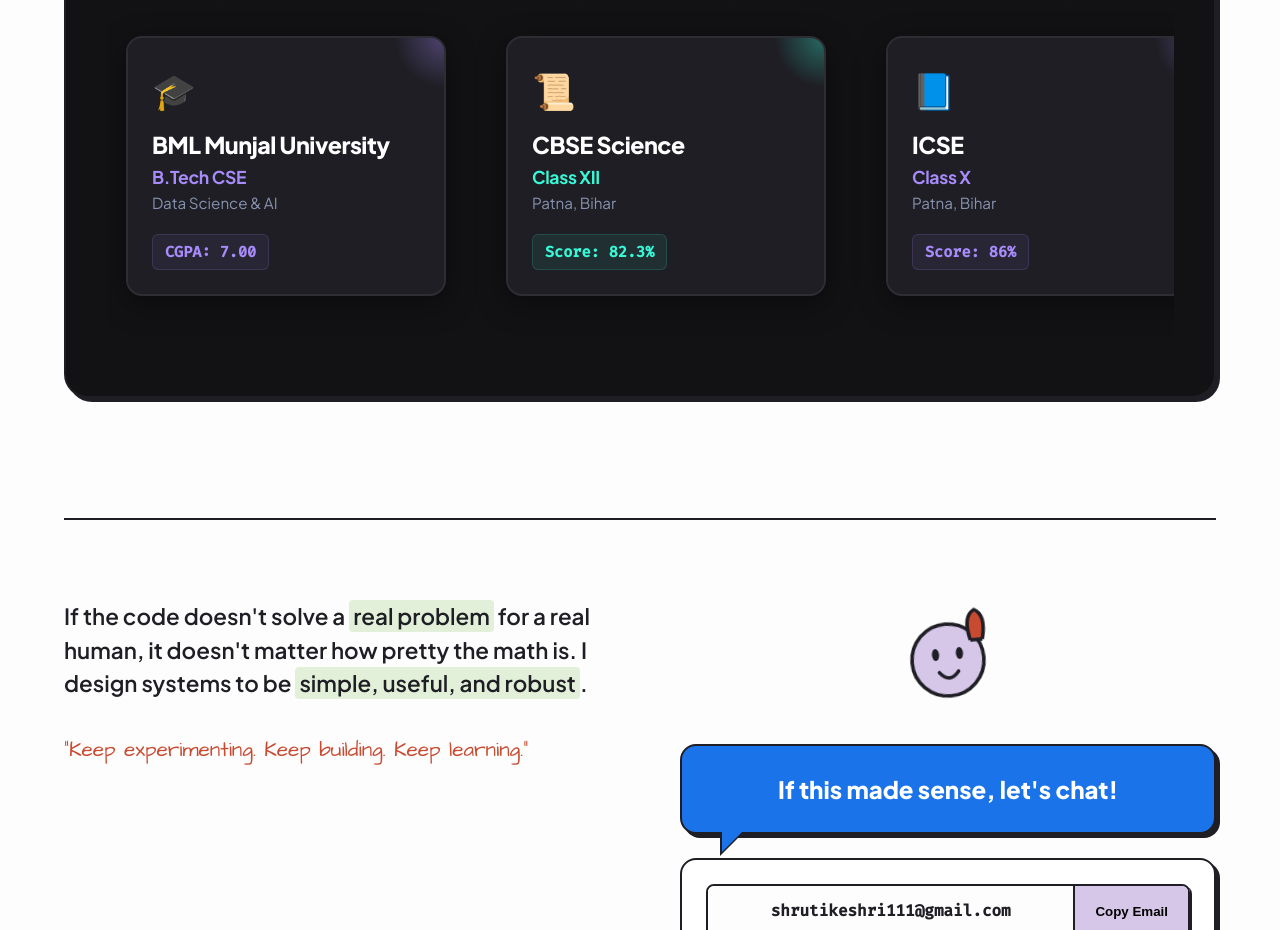
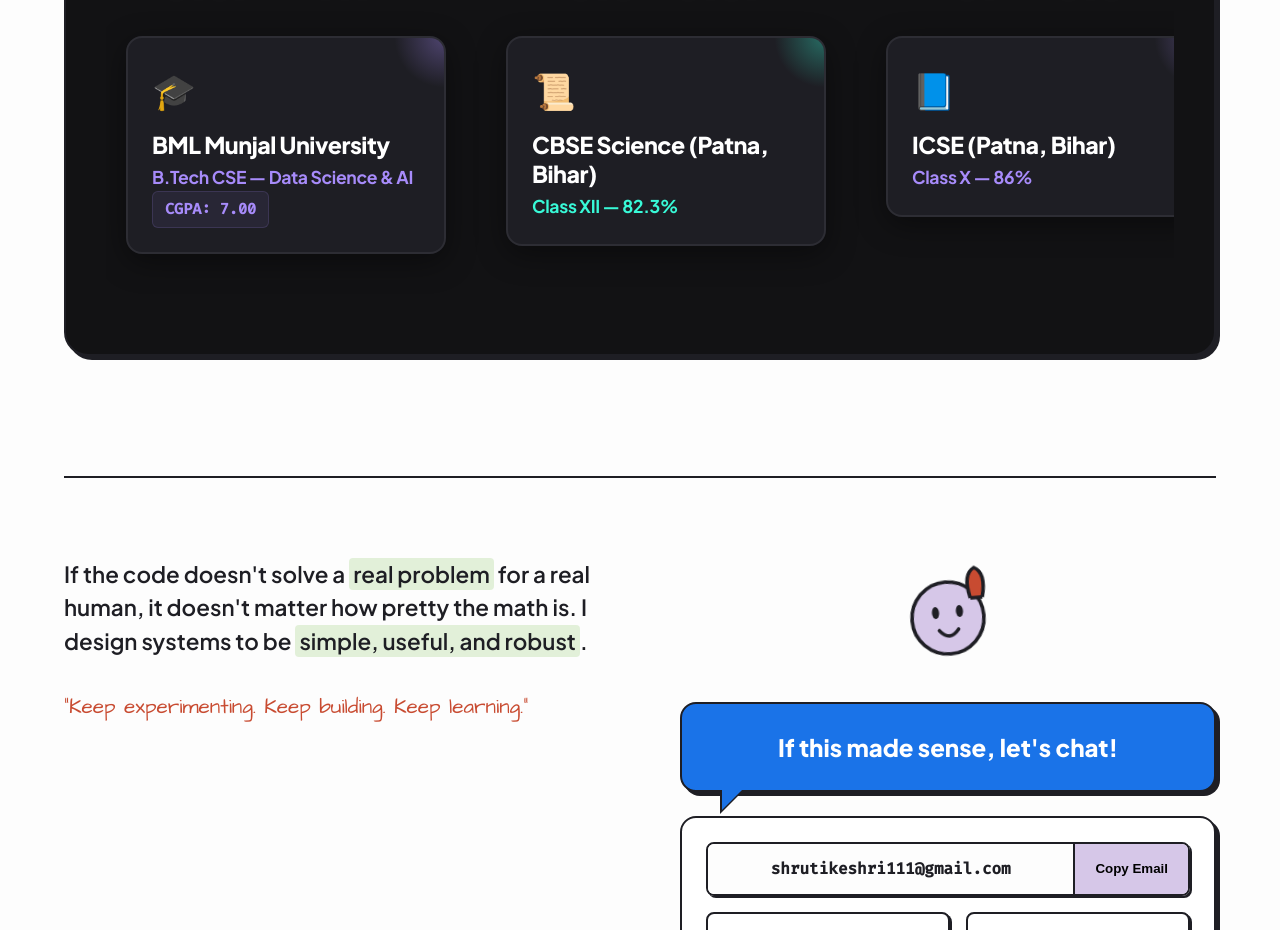
Before and after one commit to shruti906/Portfolio, a React (Vite) app: page / in a window 1280 px wide. Shown: the part 3624-4554 px from the top of the page. Built offline with nearby package versions, Linux system fonts and the light colour scheme.

Commit message:
Refine Technical Blueprint education content to match requested formatting exactly

```diff
--- a/src/components/TechnicalBlueprint.jsx
+++ b/src/components/TechnicalBlueprint.jsx
@@ -26,27 +26,24 @@
       year: '2023 – Present',
       emoji: '🎓',
       institution: 'BML Munjal University',
-      degree: 'B.Tech CSE',
-      spec: 'Data Science & AI',
+      degree: 'B.Tech CSE — Data Science & AI',
       grade: 'CGPA: 7.00',
       color: 'purple'
     },
     {
       year: '2021 – 2023',
       emoji: '📜',
-      institution: 'CBSE Science',
-      degree: 'Class XII',
-      spec: 'Patna, Bihar',
-      grade: 'Score: 82.3%',
+      institution: 'CBSE Science (Patna, Bihar)',
+      degree: 'Class XII — 82.3%',
+      grade: '',
       color: 'teal'
     },
     {
       year: '2011 – 2021',
       emoji: '📘',
-      institution: 'ICSE',
-      degree: 'Class X',
-      spec: 'Patna, Bihar',
-      grade: 'Score: 86%',
+      institution: 'ICSE (Patna, Bihar)',
+      degree: 'Class X — 86%',
+      grade: '',
       color: 'purple'
     }
   ];
@@ -94,8 +91,7 @@
                 <div className="card-emoji-header">{edu.emoji}</div>
                 <h3 className="neon-institution">{edu.institution}</h3>
                 <h4 className="neon-degree">{edu.degree}</h4>
-                <p className="neon-spec">{edu.spec}</p>
-                <div className="neon-grade">{edu.grade}</div>
+                {edu.grade && <div className="neon-grade">{edu.grade}</div>}
 
                 {/* Visual stamp highlight */}
                 <div className="neon-corner-glow"></div>
```
